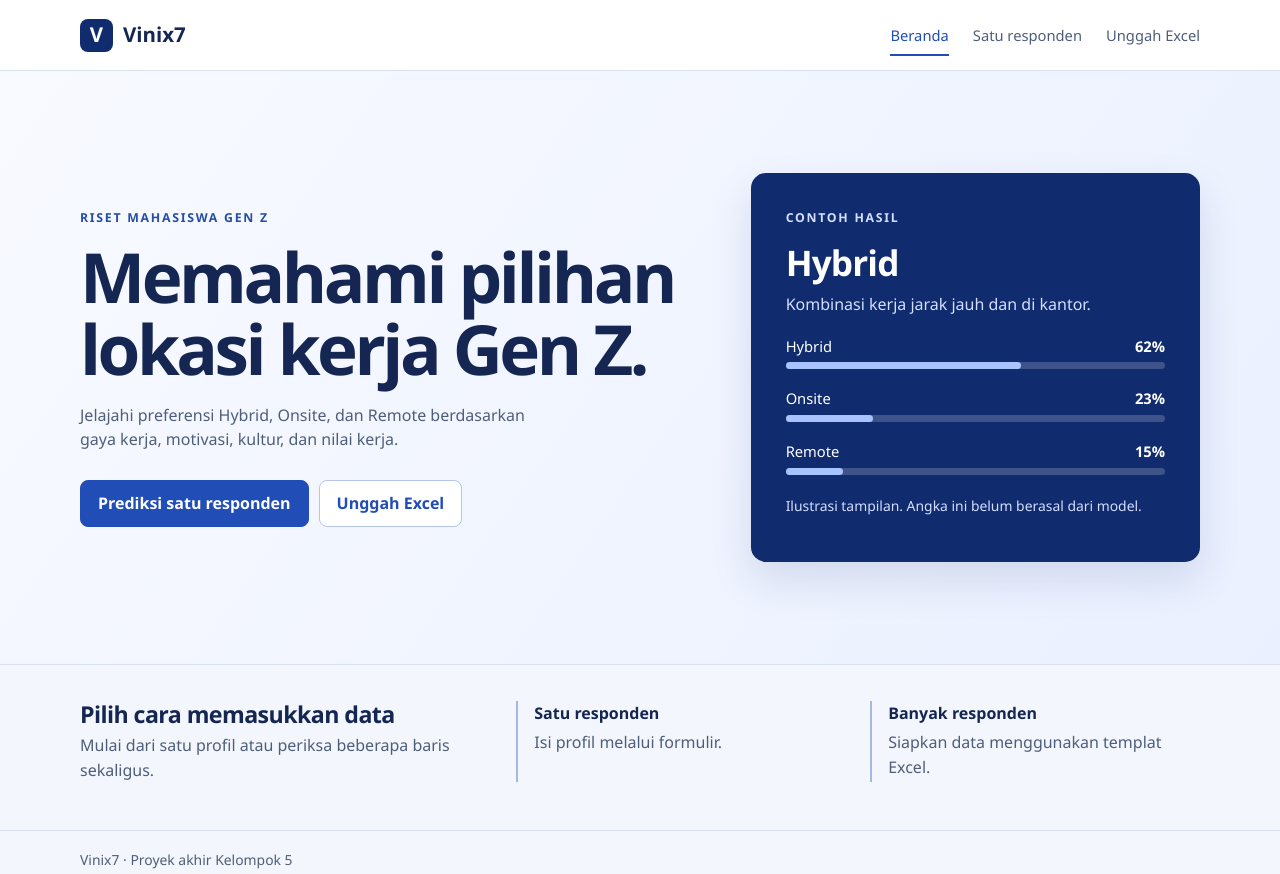
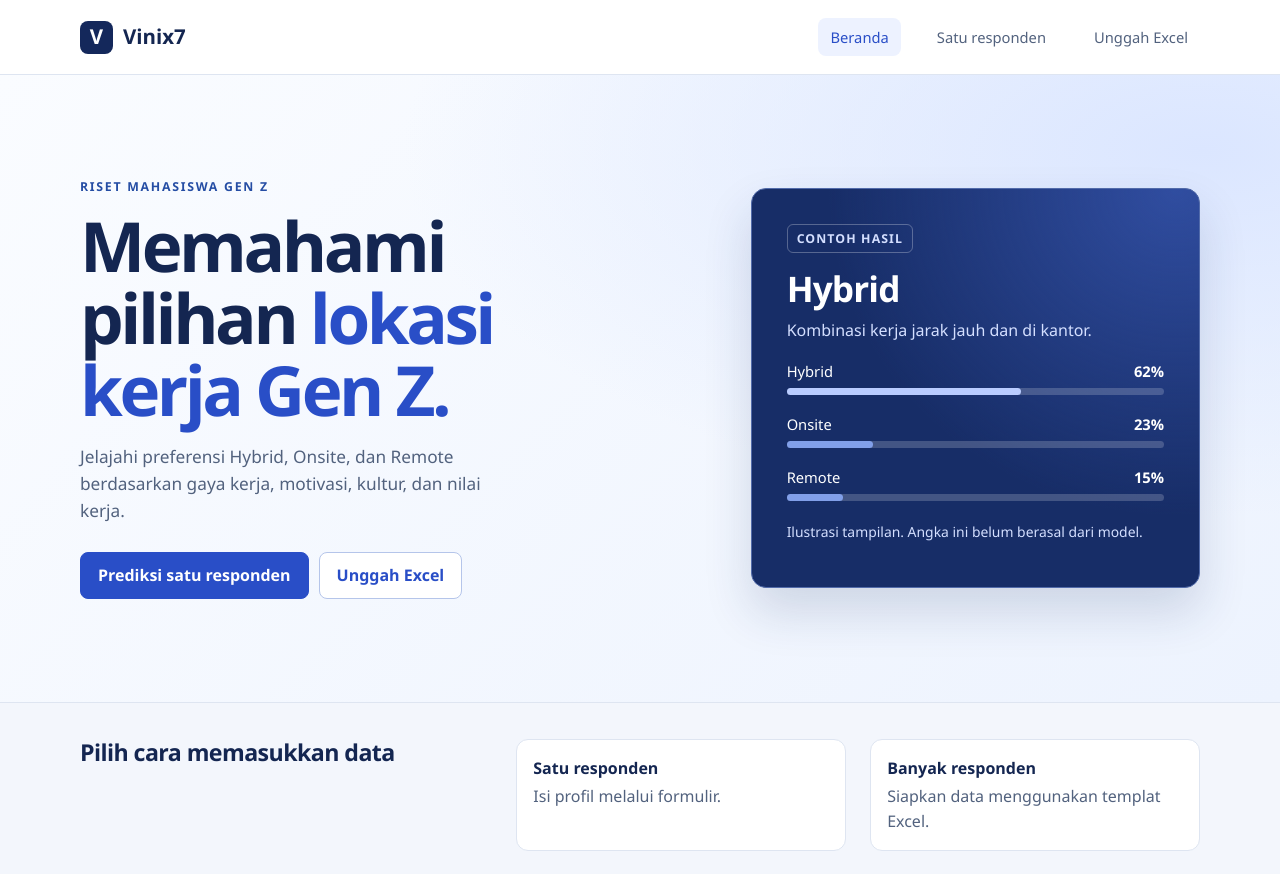
Before and after one commit to azurename/Vinix7-demoDay, a plain HTML site: page index.html in a window 1280 px wide. Shown: the top 874 px of the page. Drawn offline with Linux system fonts and the light colour scheme.

Commit message:
Refine Vinix7 interface for design review

```diff
--- a/app.js
+++ b/app.js
@@ -1,5 +1,3 @@
-import { readWorkbook } from './excel.js'
-
 const options = [
   ['Gaya kerja', ['Tim kecil', 'Fleksibel', 'Mandiri', 'Tim besar']],
   ['Motivasi', ['Uang', 'Pengembangan diri', 'Dampak', 'Prestise', 'Kebebasan']],
--- a/excel.js
+++ b/excel.js
@@ -1,5 +1,5 @@
 // Read only the first worksheet and shared strings from an OOXML workbook.
-export async function readWorkbook(buffer) {
+async function readWorkbook(buffer) {
   const data = new DataView(buffer)
   const bytes = new Uint8Array(buffer)
   const decoder = new TextDecoder()
--- a/index.html
+++ b/index.html
@@ -6,18 +6,19 @@
 <meta name="description" content="Eksplorasi preferensi lokasi kerja mahasiswa Gen Z.">
 <title>Vinix7 · Preferensi Lokasi Kerja</title>
 <link rel="stylesheet" href="style.css">
-<script src="app.js" type="module"></script>
+<script src="excel.js" defer></script>
+<script src="app.js" defer></script>
 </head>
 <body>
 <header><div class="wrap nav"><a class="brand" href="#beranda"><span class="mark">V</span> Vinix7</a><nav aria-label="Navigasi utama"><a href="#beranda">Beranda</a><a href="#individu">Satu responden</a><a href="#excel">Unggah Excel</a></nav></div></header>
 <main id="main">
 <section id="beranda" class="screen">
 <div class="hero"><div class="wrap hero-grid">
-<div><p class="eyebrow">RISET MAHASISWA GEN Z</p><h1>Memahami pilihan<br>lokasi kerja Gen Z.</h1><p class="intro">Jelajahi preferensi Hybrid, Onsite, dan Remote berdasarkan gaya kerja, motivasi, kultur, dan nilai kerja.</p>
+<div><p class="eyebrow">RISET MAHASISWA GEN Z</p><h1>Memahami pilihan <span>lokasi kerja Gen Z.</span></h1><p class="intro">Jelajahi preferensi Hybrid, Onsite, dan Remote berdasarkan gaya kerja, motivasi, kultur, dan nilai kerja.</p>
 <div class="actions"><a class="button" href="#individu">Prediksi satu responden</a><a class="button secondary" href="#excel">Unggah Excel</a></div></div>
 <div class="sample" id="home-result"></div>
 </div></div>
-<div class="wrap modes"><div><h2>Pilih cara memasukkan data</h2><p>Mulai dari satu profil atau periksa beberapa baris sekaligus.</p></div><a href="#individu"><strong>Satu responden</strong><span>Isi profil melalui formulir.</span></a><a href="#excel"><strong>Banyak responden</strong><span>Siapkan data menggunakan templat Excel.</span></a></div>
+<div class="wrap modes"><div><h2>Pilih cara memasukkan data</h2></div><a href="#individu"><strong>Satu responden</strong><span>Isi profil melalui formulir.</span></a><a href="#excel"><strong>Banyak responden</strong><span>Siapkan data menggunakan templat Excel.</span></a></div>
 </section>
 <section id="individu" class="screen wrap" hidden>
 <div class="page-head"><h1>Prediksi satu responden</h1><p>Isi profil untuk melihat contoh penyajian hasil.</p></div>
--- a/style.css
+++ b/style.css
@@ -435,3 +435,140 @@ footer {
     transition:none!important;
   }
 }
+
+
+/* The home page gives the example result and the two input paths equal clarity. */
+:root {
+  font-family: "Aptos", "Segoe UI", system-ui, sans-serif;
+  --navy: #14285b;
+  --blue: #294ec7;
+  --muted: #52627e;
+  --line: #dee5f1;
+}
+
+header {
+  position: relative;
+  z-index: 1;
+}
+
+.nav {
+  min-height: 74px;
+}
+
+nav a {
+  border-radius: 8px;
+  padding: 8px 12px;
+}
+
+nav a[aria-current] {
+  background: #edf2ff;
+  box-shadow: none;
+}
+
+.hero {
+  background:
+    radial-gradient(ellipse at 94% 12%, #dbe6ff 0%, transparent 47%),
+    linear-gradient(135deg, #fafcff, #edf3fe);
+}
+
+.hero h1 {
+  max-width: 15ch;
+  text-wrap: balance;
+}
+
+.hero h1 span {
+  color: var(--blue);
+}
+
+.hero .intro {
+  max-width: 43ch;
+  font-size: 1.08rem;
+}
+
+.hero .sample {
+  background: radial-gradient(ellipse at 95% 0%, #304da0, transparent 58%), #172d67;
+  border: 1px solid #526baa;
+  box-shadow: 0 24px 48px #182f6429;
+}
+
+.sample .eyebrow {
+  display: inline-block;
+  padding: 4px 9px;
+  border: 1px solid #ffffff46;
+  border-radius: 6px;
+  letter-spacing: .09em;
+}
+
+.prob:first-of-type .fill {
+  background: #b9ccff;
+}
+
+.prob .fill {
+  background: #819fe9;
+}
+
+.modes {
+  align-items: stretch;
+}
+
+.modes a {
+  background: #fff;
+  border: 1px solid var(--line);
+  border-radius: 12px;
+  padding: 16px;
+  transition: border-color .18s, background .18s;
+}
+
+.modes a:hover {
+  border-color: #a5b7ee;
+  background: #f8faff;
+}
+
+.page-head {
+  border-bottom: 1px solid var(--line);
+  margin-bottom: 24px;
+}
+
+fieldset + fieldset {
+  border-top: 1px solid #edf0f6;
+  padding-top: 12px;
+}
+
+fieldset + fieldset legend {
+  float: left;
+  width: 100%;
+}
+
+#profile > .button {
+  width: 100%;
+}
+
+.drop {
+  min-height: 204px;
+  display: grid;
+  justify-items: center;
+  align-content: center;
+}
+
+:focus-visible {
+  outline: 2px solid var(--blue);
+  outline-offset: 3px;
+}
+
+@media (max-width: 480px) {
+  .nav {
+    align-items: start;
+    flex-direction: column;
+    gap: 5px;
+    padding: 12px 0 7px;
+  }
+
+  nav {
+    justify-content: flex-start;
+    gap: 4px;
+  }
+
+  .actions > .button {
+    width: 100%;
+  }
+}
```
Also changed, not shown: 1 other file.
